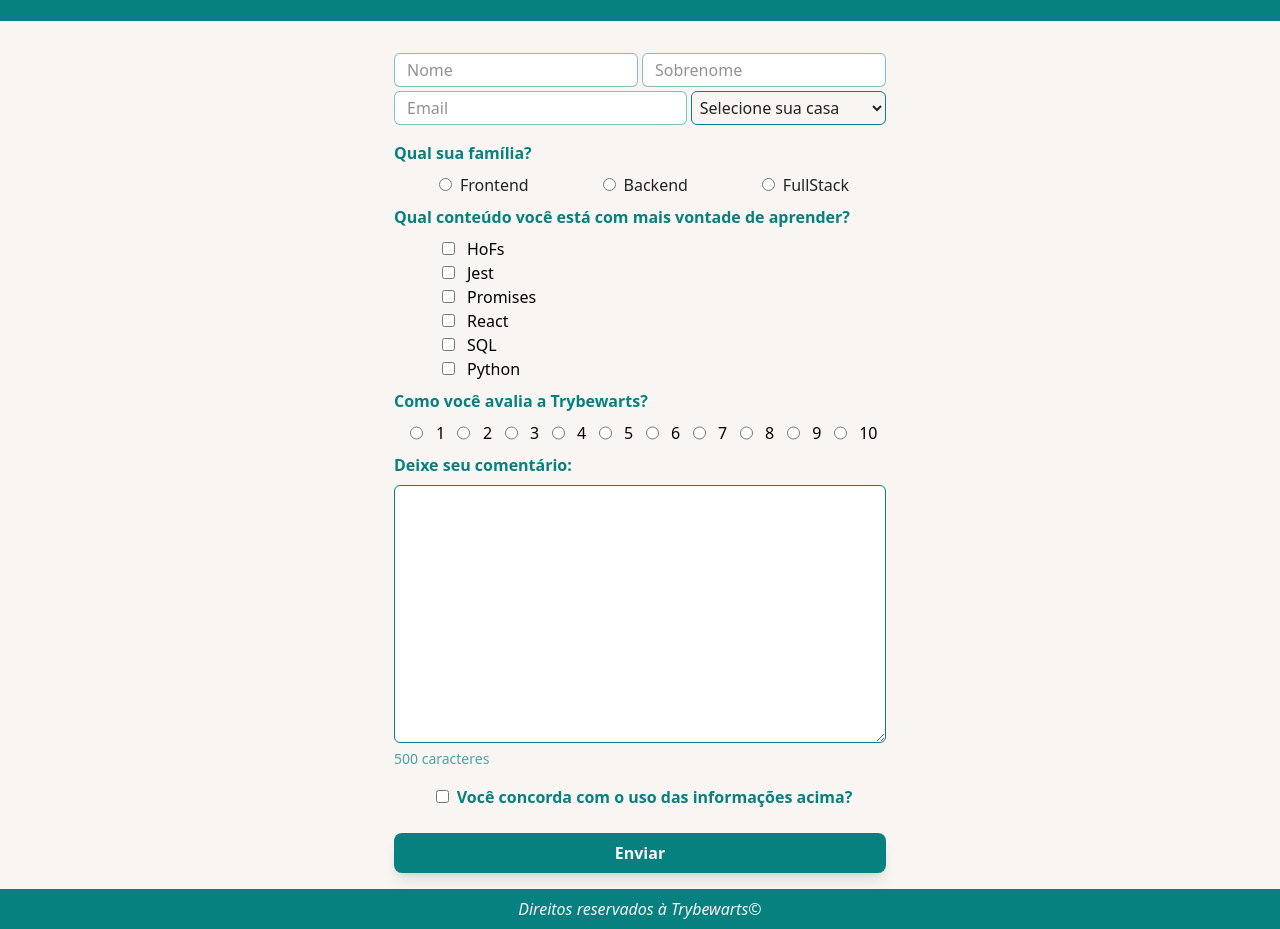
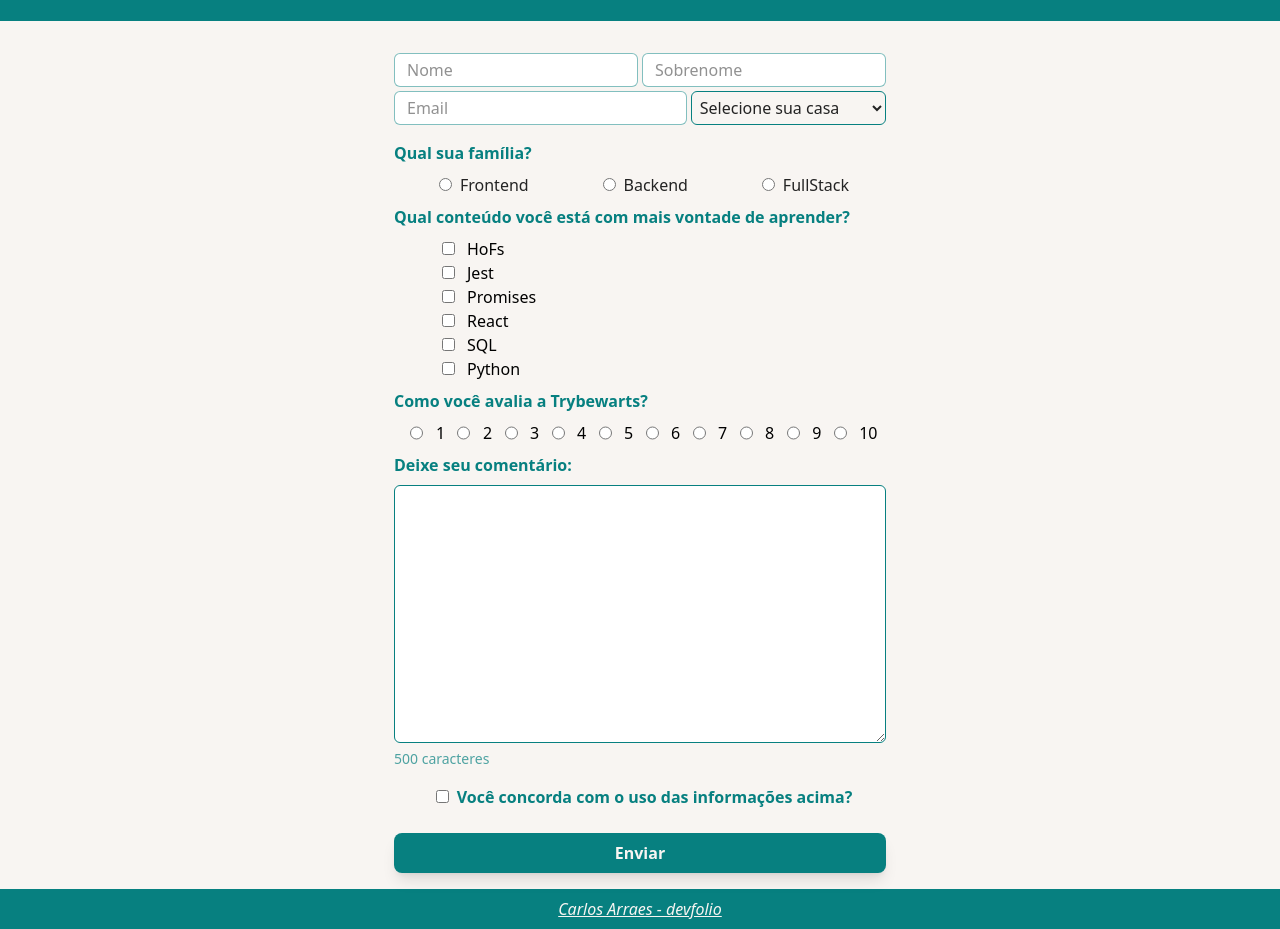
Before and after one commit to carlosarraes/trybewartscdn, a plain HTML site: page index.html in a window 1280 px wide. Shown: the part 144-1073 px from the top of the page. Drawn offline with nearby package versions, Linux system fonts and the light colour scheme.

Commit message:
add devfolio

```diff
--- a/index.html
+++ b/index.html
@@ -339,7 +339,14 @@
     <footer
       class="bg-softGreen text-ghostwhite text-center py-2 italic dark:bg-darkBrown"
     >
-      <h4>Direitos reservados à Trybewarts©</h4>
+      <h4>
+        <a
+          href="https://carlosarraes.github.io/"
+          target="_blank"
+          class="text-ghostwhite underline italic dark:bg-darkBrown hover:text-blue-400"
+          >Carlos Arraes - devfolio</a
+        >
+      </h4>
     </footer>
   </body>
 </html>
```
